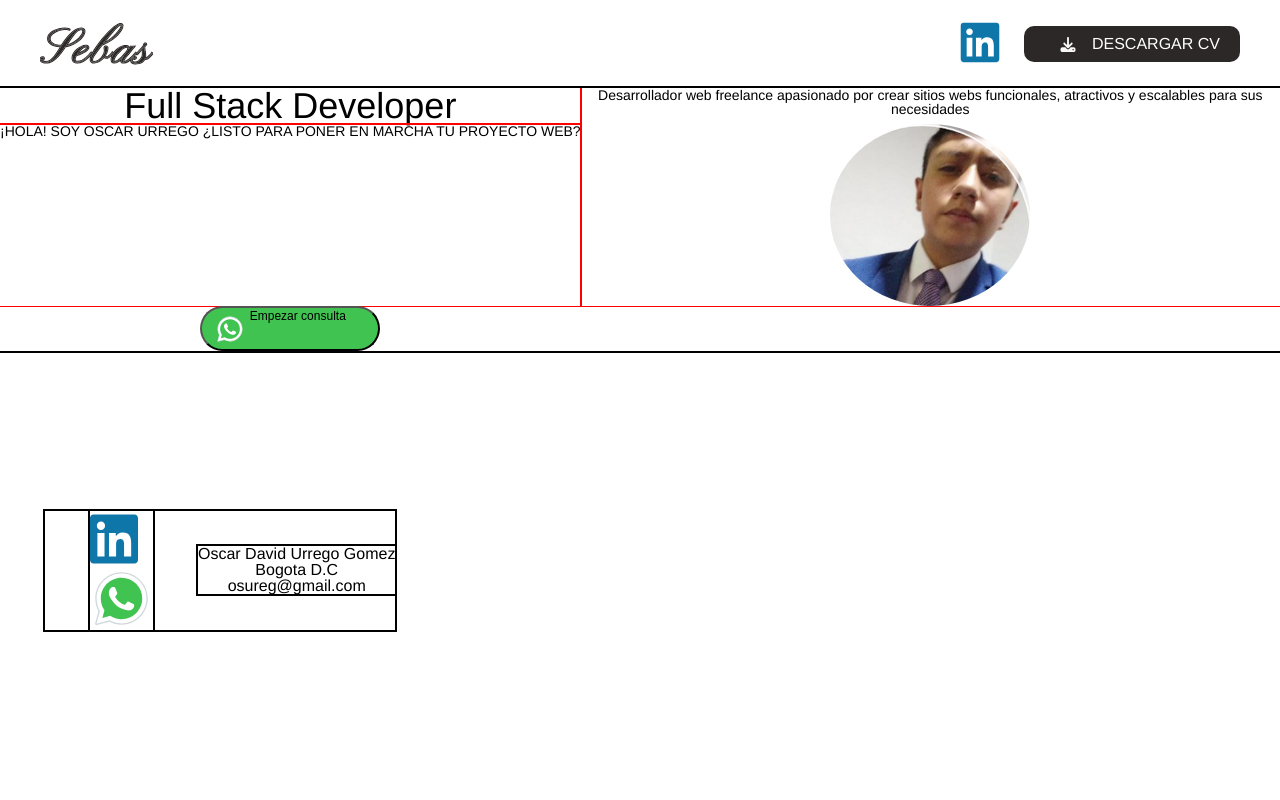
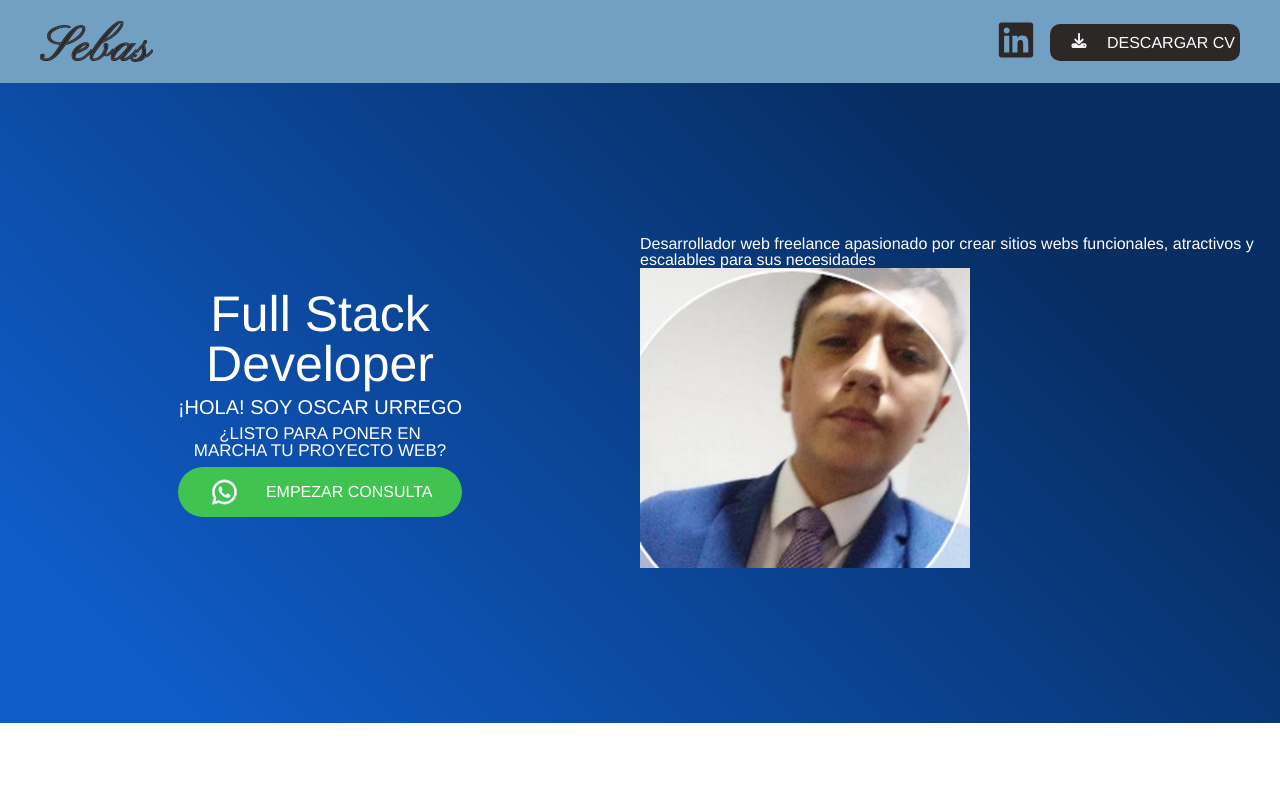
Before and after one commit to Demeter04/Portafolio-Curso-Web-Full-Stack, a plain HTML site: page index.html in a window 1280 px wide. Shown: the top 800 px of the page. Drawn offline with Linux system fonts and the light colour scheme.

Commit message:
Desarrollo Main Portafolio

```diff
--- a/index.html
+++ b/index.html
@@ -23,8 +23,8 @@
             <ul class="img-head">
                 <li>
                     <a href="https://www.linkedin.com/in/oscar-david-urrego-g%C3%B3mez-176050282/" target="_blank" rel="noopener noreferrer">
-                        <svg class="linkedin-icon" width="48" height="56" viewBox="0 0 48 56" fill="none" xmlns="http://www.w3.org/2000/svg">
-                        <path d="M44.5714 3.5H3.41786C1.53214 3.5 0 5.08594 0 7.03281V48.9672C0 50.9141 1.53214 52.5 3.41786 52.5H44.5714C46.4571 52.5 48 50.9141 48 48.9672V7.03281C48 5.08594 46.4571 3.5 44.5714 3.5ZM14.5071 45.5H7.39286V22.1156H14.5179V45.5H14.5071ZM10.95 18.9219C8.66786 18.9219 6.825 17.0297 6.825 14.7109C6.825 12.3922 8.66786 10.5 10.95 10.5C13.2214 10.5 15.075 12.3922 15.075 14.7109C15.075 17.0406 13.2321 18.9219 10.95 18.9219ZM41.175 45.5H34.0607V34.125C34.0607 31.4125 34.0071 27.9234 30.3643 27.9234C26.6571 27.9234 26.0893 30.8766 26.0893 33.9281V45.5H18.975V22.1156H25.8V25.3094H25.8964C26.85 23.4719 29.175 21.5359 32.6357 21.5359C39.8357 21.5359 41.175 26.3812 41.175 32.6812V45.5Z" fill="#0E76A8"/>
+                        <svg class="linkedin-icon" width="48" height="56" viewBox="0 0 48 56" fill="currentColor" xmlns="http://www.w3.org/2000/svg">
+                        <path d="M44.5714 3.5H3.41786C1.53214 3.5 0 5.08594 0 7.03281V48.9672C0 50.9141 1.53214 52.5 3.41786 52.5H44.5714C46.4571 52.5 48 50.9141 48 48.9672V7.03281C48 5.08594 46.4571 3.5 44.5714 3.5ZM14.5071 45.5H7.39286V22.1156H14.5179V45.5H14.5071ZM10.95 18.9219C8.66786 18.9219 6.825 17.0297 6.825 14.7109C6.825 12.3922 8.66786 10.5 10.95 10.5C13.2214 10.5 15.075 12.3922 15.075 14.7109C15.075 17.0406 13.2321 18.9219 10.95 18.9219ZM41.175 45.5H34.0607V34.125C34.0607 31.4125 34.0071 27.9234 30.3643 27.9234C26.6571 27.9234 26.0893 30.8766 26.0893 33.9281V45.5H18.975V22.1156H25.8V25.3094H25.8964C26.85 23.4719 29.175 21.5359 32.6357 21.5359C39.8357 21.5359 41.175 26.3812 41.175 32.6812V45.5Z"/>
                         </svg>
                     </a>
                 </li>
@@ -40,18 +40,32 @@
         </nav>
     </header>
 
-    <main >
-        <div class="main-t">
-            <p class="text-main">Full Stack Developer</p>
-            <p class="text-main dos">¡HOLA! SOY OSCAR URREGO ¿LISTO PARA PONER EN MARCHA TU PROYECTO WEB?</p>
-            <p class="text-main tres">Desarrollador web freelance apasionado por crear sitios webs funcionales, atractivos y escalables para sus necesidades</p>
-            <img class="foto-main" src="./img/perfil/fotografia.png" alt="Foto">
-            <button class="Boton-main">
-                <img class="whatsapp-main" src="./img/icons/whatsapp.svg" alt="CONTACTO WHATSAPP">
-                <p class="text-whats">Empezar consulta</p>
-            </button>
+    <main>
+        <article class="htmain">
+                <h1 class="text-main">Full Stack<br>Developer</h1>
+                <h2 class="text-main dos">¡HOLA! SOY OSCAR URREGO</h2>
+                <h3 class="text-main tres">¿LISTO PARA PONER EN <br> MARCHA TU PROYECTO WEB?</h3>
 
-        </div>
+                <a class="htws" href="http://wa.me/573503394294/?text=Hola%2c+quiero+cotizar+una+pagina+web" target="_blank" rel="noopener noreferrer">
+                    <svg class="hws-icon" width="63" height="63" viewBox="0 0 63 63" fill="currentcolor" xmlns="http://www.w3.org/2000/svg">
+                        <path d="M6.38928 56.8352L9.92516 43.9267C7.74378 40.1494 6.59666 35.8627 6.59797 31.4724C6.60453 17.7371 17.7818 6.5625 31.5184 6.5625C38.1846 6.56512 44.44 9.15994 49.1453 13.8679C53.8493 18.5771 56.4402 24.8351 56.4375 31.4921C56.4323 45.2274 45.2524 56.4034 31.5184 56.4034H31.5079C27.3381 56.4021 23.2392 55.356 19.5996 53.3702L6.38928 56.8352Z" fill="white"/>
+                        <path d="M6.3892 57.4914C6.21595 57.4914 6.04795 57.4232 5.92326 57.2972C5.7592 57.1305 5.69488 56.8877 5.75657 56.6633L9.22026 44.016C7.07301 40.2019 5.94032 35.8706 5.94295 31.4737C5.9482 17.3749 17.4208 5.90625 31.5183 5.90625C38.3565 5.90888 44.7811 8.57194 49.6098 13.4046C54.4385 18.2385 57.0963 24.6619 57.0937 31.4921C57.0884 45.5897 45.6146 57.0596 31.5183 57.0596C27.3328 57.0583 23.1918 56.0254 19.5168 54.0711L6.55588 57.4691C6.50076 57.4849 6.44563 57.4914 6.3892 57.4914Z" fill="white"/>
+                        <path d="M31.5183 6.5625C38.1845 6.56513 44.4399 9.15994 49.1452 13.8679C53.8492 18.5771 56.4401 24.8351 56.4375 31.4921C56.4322 45.2274 45.2523 56.4034 31.5183 56.4034H31.5078C27.338 56.4021 23.2391 55.356 19.5995 53.3702L6.38921 56.8352L9.92509 43.9267C7.74371 40.1494 6.59659 35.8628 6.5979 31.4724C6.60446 17.7371 17.7817 6.5625 31.5183 6.5625ZM31.5183 5.25C17.0598 5.25 5.29196 17.0126 5.2854 31.4724C5.28409 35.8916 6.39971 40.2465 8.51546 44.1013L5.12265 56.49C4.99927 56.9428 5.12527 57.4258 5.45602 57.7592C5.7054 58.0112 6.04271 58.149 6.38921 58.149C6.50077 58.149 6.61234 58.1346 6.72259 58.1057L19.4368 54.7719C23.1485 56.6987 27.3092 57.7159 31.5078 57.7172C45.9768 57.7172 57.7447 45.9533 57.7513 31.4934C57.7539 24.486 55.0278 17.8972 50.0758 12.9412C45.1211 7.98394 38.531 5.25263 31.5183 5.25Z" fill="#CFD8DC"/>
+                        <path d="M46.1684 16.842C42.2572 12.9281 37.0584 10.7717 31.5249 10.7704C20.1009 10.7704 10.8097 20.0576 10.8044 31.4737C10.8031 35.3863 11.8978 39.1952 13.9715 42.4935L14.465 43.2771L12.3716 50.9171L20.2111 48.8617L20.9684 49.3106C24.1473 51.198 27.7934 52.1955 31.5104 52.1968H31.5183C42.9344 52.1968 52.2256 42.9082 52.2296 31.4908C52.2309 25.9586 50.0797 20.7559 46.1684 16.842Z" fill="#40C351"/>
+                        <path fill-rule="evenodd" clip-rule="evenodd" d="M25.2892 21.0591C24.8233 20.0222 24.3324 20.0012 23.8874 19.9828C23.5239 19.9671 23.1091 19.9684 22.6944 19.9684C22.2796 19.9684 21.605 20.1246 21.0341 20.748C20.4631 21.3714 18.854 22.8769 18.854 25.9403C18.854 29.0036 21.0853 31.9646 21.3963 32.3794C21.7074 32.7941 25.7039 39.2818 32.0328 41.7782C37.292 43.8519 38.363 43.4398 39.5049 43.3361C40.6468 43.2324 43.1891 41.8307 43.7075 40.3764C44.2259 38.9222 44.2259 37.6766 44.0711 37.4168C43.9149 37.1569 43.5001 37.002 42.878 36.6896C42.2559 36.3773 39.1938 34.8718 38.6229 34.6644C38.0519 34.4571 37.6372 34.3534 37.2211 34.9768C36.8064 35.5989 35.6133 37.002 35.2498 37.4168C34.8862 37.8328 34.5226 37.8853 33.9005 37.5729C33.2784 37.2606 31.2729 36.6043 28.8933 34.4833C27.0427 32.8335 25.7932 30.7952 25.4296 30.1718C25.0661 29.5496 25.3903 29.2123 25.7026 28.9013C25.9822 28.6217 26.3248 28.1741 26.6371 27.8106C26.9482 27.447 27.0519 27.1871 27.2593 26.7724C27.4666 26.3563 27.3629 25.9928 27.2068 25.6817C27.0532 25.3693 25.8431 22.2902 25.2892 21.0591Z" fill="white"/>
+                        </svg>
+
+                    <span >EMPEZAR CONSULTA</span>
+                </a>
+        </article>
+        <figure class="hmain">
+            <figcaption>Desarrollador web freelance apasionado por crear sitios webs funcionales, atractivos y escalables para sus necesidades</figcaption>
+            <img class="hfm" src="./img/perfil/fotografia.png" alt="Foto de perfil Desarrollador">
+        </figure>
+
+
+
+
     </main>
     <br><br><br><br><br><br><br><br><br><br>
 
--- a/root.css
+++ b/root.css
@@ -8,9 +8,9 @@
   --azul-linkedin: #0e76a8;
   --gris: #2d2828;
 
-  --azul-1: #072d62 20% /* 20% */;
-  --azul-2: 90% #0f5cc8 /* 90% */;
-  --azul-3: 100% #0f5cc8 /* 100% */;
+  --azul-1: #072d62 /* 20% */;
+  --azul-2: #0f5cc8 /* 90% */;
+  --azul-3: #0f5cc8 /* 100% */;
 }
 
 body{
--- a/style.css
+++ b/style.css
@@ -1,5 +1,5 @@
 header {
-
+  background-color: var(--azul-claro);
   justify-content: space-between;
   padding: 20px 40px;
   display: flex;
@@ -7,81 +7,86 @@ header {
 
 .img-head{
   display: flex;
-  gap: 20px;
+  gap: 10px;
   align-items: center;
 }
 
 .linkedin-icon {
-  color: red;
-  height: 45px;
+  color: var(--gris);
+  height: 40px;
 }
 
 .download-icon {
   height: 15px;
+  align-items: center;
 }
 .download-link{
   color: white;
   text-decoration: none;
   background-color: var(--gris);
-  padding: 10px 20px;
-  display: flex;
-  align-items: center;
+  padding: 10px 5px;
+  margin: 0 auto;
   border-radius: 10px;
 }
-.main-t {
-  outline: 2px solid black;
+main {
+  height: 80vh;
+  align-items: center;
+  background: linear-gradient(225deg, var(--azul-1) 20%, var(--azul-2) 90%, var(--azul-3) 100%);
   display: grid;
-  grid-template-columns: auto auto;
+  margin: 0 auto;
+  grid-template-columns: 1fr 1fr;
+  color: white;
 }
 
-.text-main {
-  outline: 1px solid red;
-  font-size: 36px;
+.htmain {
   text-align: center;
+  display: grid;
+  justify-content: center;
+  gap: 8px;
 }
 
-.dos {
-  grid-column: 1/2;
-  font-size: 14px;
-  text-align: justify;
+.htmain h1{
+  font-size: 50px;
 }
 
-.tres {
-  font-size: 14px;
-  grid-column: 2/3;
-  grid-row: 1/3;
+.htmain h2{
+  font-size: 20px;
 }
 
-.Boton-main {
-  grid-column: 1/2;
-  grid-row: 3/3;
-  display: inline-flex;
-  justify-self: center;
-  justify-content: center;
-  height: 45px;
-  width: 180px;
-  background-color: #40c351;
+.htmain h3{
+  font-size: 17px;
+}
+
+.htws{
+  color: white;
+  gap: 10px;
+  height: 40px;
+  display: flex;
+  text-align: center;
+  align-items: center;
+  text-decoration: none;
+  background-color: var(--verde);
+  padding: 5px 15px;
   border-radius: 25px;
 }
 
-.whatsapp-main {
-  margin: 5px;
+
+
+
+.hws-icon{
   height: 30px;
-  object-fit: cover;
+  /* height: 30px; */
 }
 
-.text-whats {
-  font-size: 12px;
-  margin-right: 25px;
-}
-.foto-main {
-  grid-column: 2/3;
+.hfm {
+  height: 300px;
+  /* grid-column: 2/3;
   grid-row: 2/3;
   object-fit: cover;
   width: 200px;
   justify-self: center;
   justify-content: center;
-  border-radius: 50%;
+  border-radius: 50%; */
 }
 
 .Footer {
```
